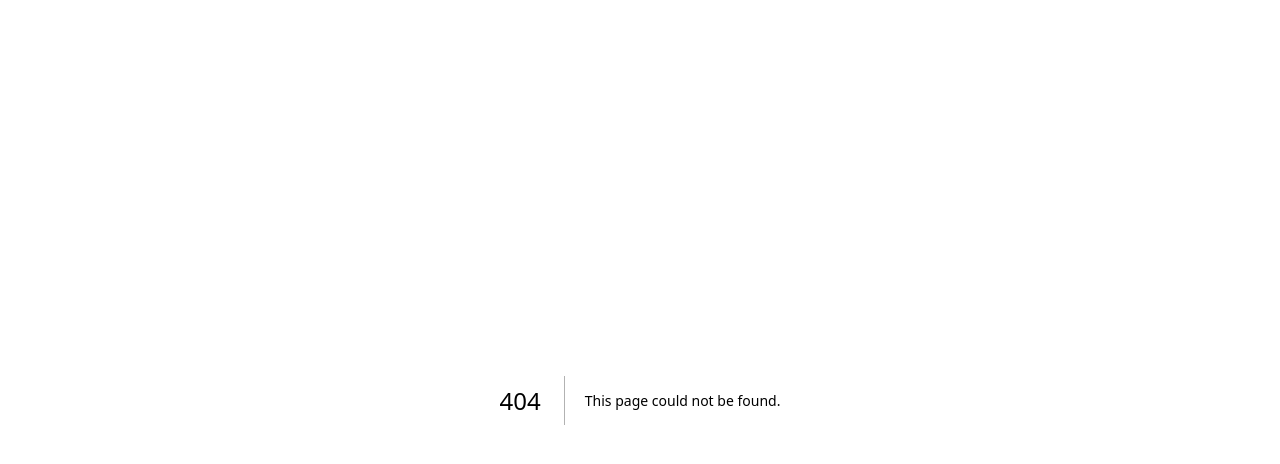
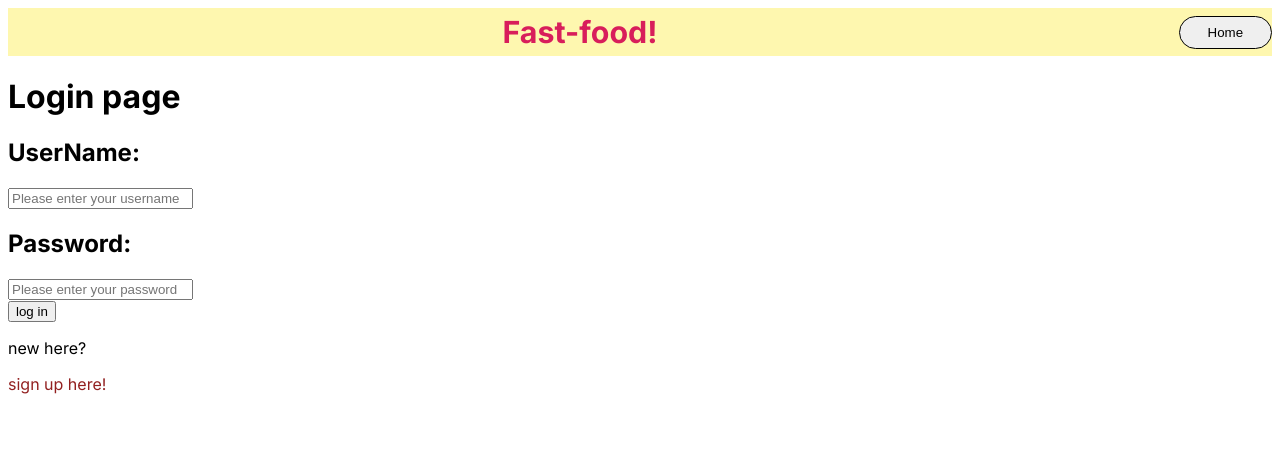
Before and after one commit to ArnabDasSOEN/Fast-Food, a Next.js app in the folder fast-food/: page /Login in a window 1280 px wide. Before the commit this address had no page. Shown: the top 464 px of the page. Built offline with nearby package versions, Linux system fonts and the light colour scheme.

Commit message:
made log in and sign up forms with own route

```diff
--- /dev/null
+++ b/fast-food/src/app/Login/LoginForm.js
@@ -0,0 +1,42 @@
+// import {useState} from "react";
+
+export default function LoginForm({signupClicked}) {
+
+    // const [loginDisplay, setLoginDisplay] = useState({
+    //     username: "",
+    //     password: ""
+    // })
+
+    // const print = (evt) => {
+    //     //console.log(evt.target.value); evt is the implicite event object passed to every event trigger. target refers to what is clicked, value is the value of the input
+           //I added onChange={print} as an attribute to the input labels.
+    // }
+
+
+
+    //The label "for" attribute does not exist in react becuase "for" is a reserved keyword for forloops in JavaScript. THis is why we use "htmlFor" instead
+    //its the same with class and className in react. We use className because "class" is a reserved keyword in javaScript.
+    //remember that react transforms all of our code into valid javaScript through a tool called "babbel"
+    //everything that we write in react is just a syntax extention (JSX) so that babbel can understand it and then transform it into valid JavaScript.
+
+    //htmlFor attribute is associated with the ID attribute of the input tag.
+    return(
+        <main>
+            <h1>Login page</h1>
+            <form action="/login" method="POST">
+                <div>
+                    <label htmlFor="username"><h2>UserName:</h2></label>
+                    <input type="text" name="username" id="username" placeholder="Please enter your username" required></input>
+                </div>
+                <div>
+                    <label htmlFor="password"><h2>Password:</h2></label>
+                    <input type="password" name="password" id="password" placeholder="Please enter your password" required></input>
+                </div>
+                <button>log in</button>
+                <div>
+                    <p>new here?</p> <a className="clickable" onClick={signupClicked}>sign up here!</a>
+                </div>
+            </form>
+        </main>
+    )
+}
--- /dev/null
+++ b/fast-food/src/app/Login/RenderContent.js
@@ -0,0 +1,11 @@
+//this is an approach one of my colleagues had on a previous project to make a single react page application. I am integrating it here becuase I think it's clever.
+
+export default function RenderContent({content}){
+
+//its just a div that renders something
+    return (
+        <div>
+        {content}
+        </div>
+    )
+}
--- /dev/null
+++ b/fast-food/src/app/Login/SignUpForm.js
@@ -0,0 +1,20 @@
+export default function SignUpForm({loginClicked}) {
+
+    return(
+        <main className="SignUpForm">
+            <h1> Sign up form</h1>
+            <form action="/signup" method="POST">
+                <div>
+                    <label htmlFor="username"><h2>UserName:</h2></label>
+                    <input type="text" name="username" id="username" placeholder="Please enter your username" required></input>
+                </div>
+                <div>
+                    <label htmlFor="password"><h2>Password:</h2></label>
+                    <input type="password" name="password" id="password" placeholder="Please enter your password" required></input>
+                </div>
+                <button>Sign up</button>
+            </form>
+            <p className="clickable" onClick={loginClicked}>go back to login</p>
+        </main>
+    )
+}
--- /dev/null
+++ b/fast-food/src/app/Login/TopBar.css
@@ -0,0 +1,39 @@
+.TopBar{
+    border-bottom: none;
+    height: 3em;
+    width:100%;
+    position:sticky;
+
+    display: flex;
+    justify-content: space-between;
+    align-items: center;
+
+
+    background-color: #FEF7AF;
+    border-radius: 0;
+    margin-bottom:20px;
+}
+
+#importantButtons button{
+    margin-left: 2em;
+    border-radius:20px;
+     /*top left-right bottom*/
+    padding: 0.6em 2em 0.6em;
+    border: 1px solid black;
+    transition:0.3s;
+    width:7em;
+   }
+
+
+#logo{
+    font-size: 1.9em;
+    bottom: 0.7em;
+    color: #D81E5B;
+
+    flex-grow: 1;
+    text-align: center;
+}
+
+#importantButtons {
+    flex-shrink: 0;
+}
--- /dev/null
+++ b/fast-food/src/app/Login/TopBar.js
@@ -0,0 +1,21 @@
+import "./TopBar.css";
+
+
+//toggle is the onClick event handled by the useState Hook to make the sideBarPanel appear and dissapear
+function TopBar(){
+
+return (
+
+    <section className="TopBar">
+            <h2 id="logo">Fast-food!</h2>
+            <div id="importantButtons">
+                <a href="/">
+                <button id="home">Home</button>
+                </a>
+            </div>
+    </section>
+
+);
+}
+
+export default TopBar;
--- /dev/null
+++ b/fast-food/src/app/Login/global.css
@@ -0,0 +1,9 @@
+.clickable:hover {
+    cursor:pointer;
+    color:rgb(136, 92, 9);
+}
+
+.clickable {
+    color:rgb(146, 32, 32);
+    transition:0.5s;
+}
--- /dev/null
+++ b/fast-food/src/app/Login/page.js
@@ -0,0 +1,29 @@
+"use client";
+import TopBar from "./TopBar.js";
+import RenderContent from "./RenderContent.js";
+import LoginForm from "./LoginForm.js";
+import { useState } from "react";
+import SignUpForm from "./SignUpForm.js";
+import "./global.css";
+
+export default function Login() {
+
+    const loginClicked = () => {
+        setContent(<LoginForm signupClicked={signupClicked} />)
+    }
+
+    const signupClicked = () => {
+        setContent(<SignUpForm loginClicked={loginClicked}/>)
+    }
+    //the "content" is what is being rendered at a time in the Login page.
+    //We can control what is rendered through this "setContent" function. Which we will use to render different components.
+    const [content, setContent] = useState(<LoginForm signupClicked={signupClicked} />) //we start by rendering a login form.
+
+    return (
+        <div className="Login">
+            <TopBar/>
+            <RenderContent content={content}/>
+        </div>
+    );
+
+}
--- a/fast-food/src/app/TopBar.js
+++ b/fast-food/src/app/TopBar.js
@@ -12,8 +12,12 @@ return (
             <SideBarButton toggle={toggle} />
             <h2 id="logo">Fast-food!</h2>
             <div id="importantButtons">
+                <button id="history">history</button>
+
+                <a href="./Login">
                 <button id="login">login</button>
-                <button id="history">history</button>
+                </a>
+
             </div>
 
 
```
Also changed, not shown: 2 other files (tests, documents, lock files or other folders).
